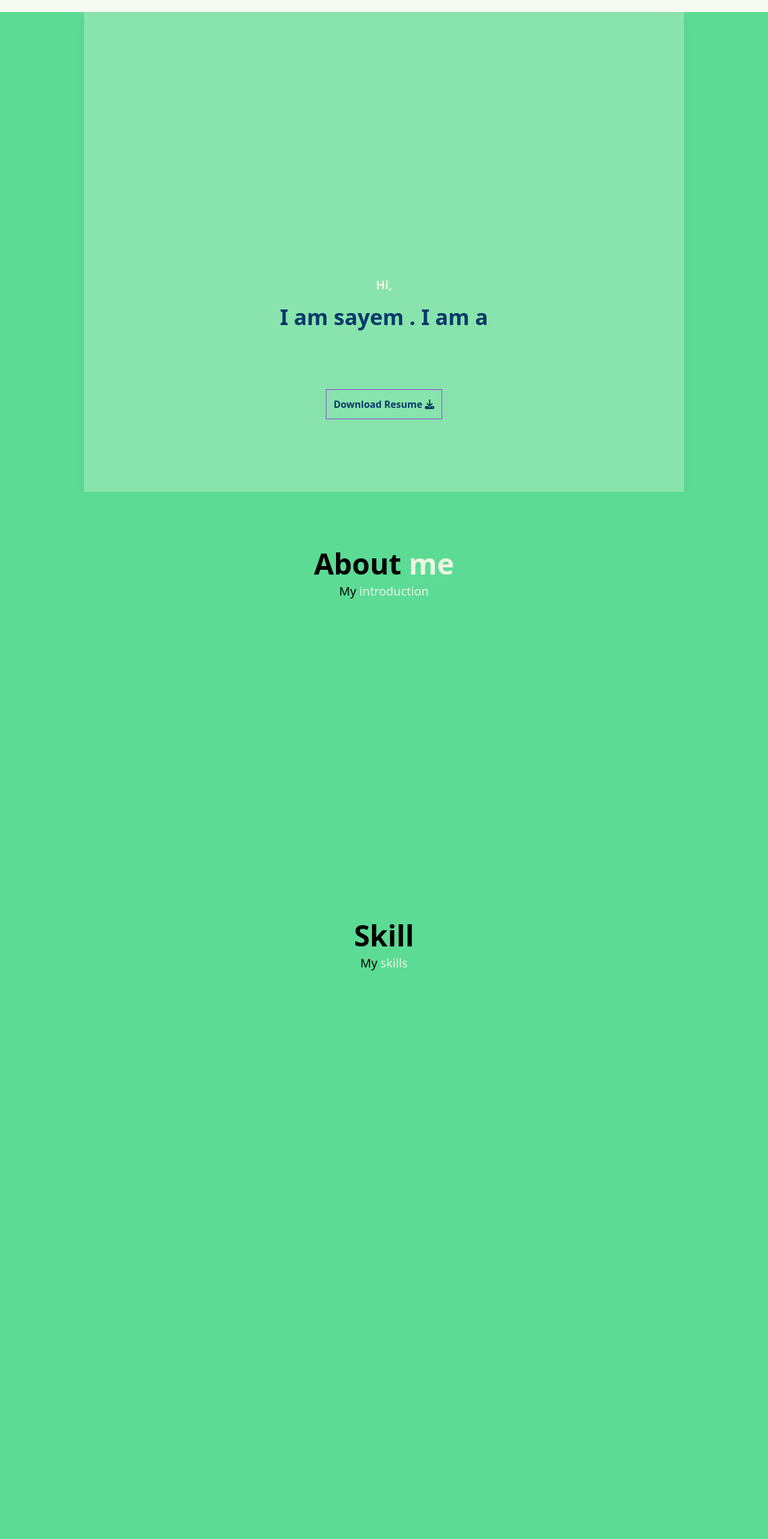
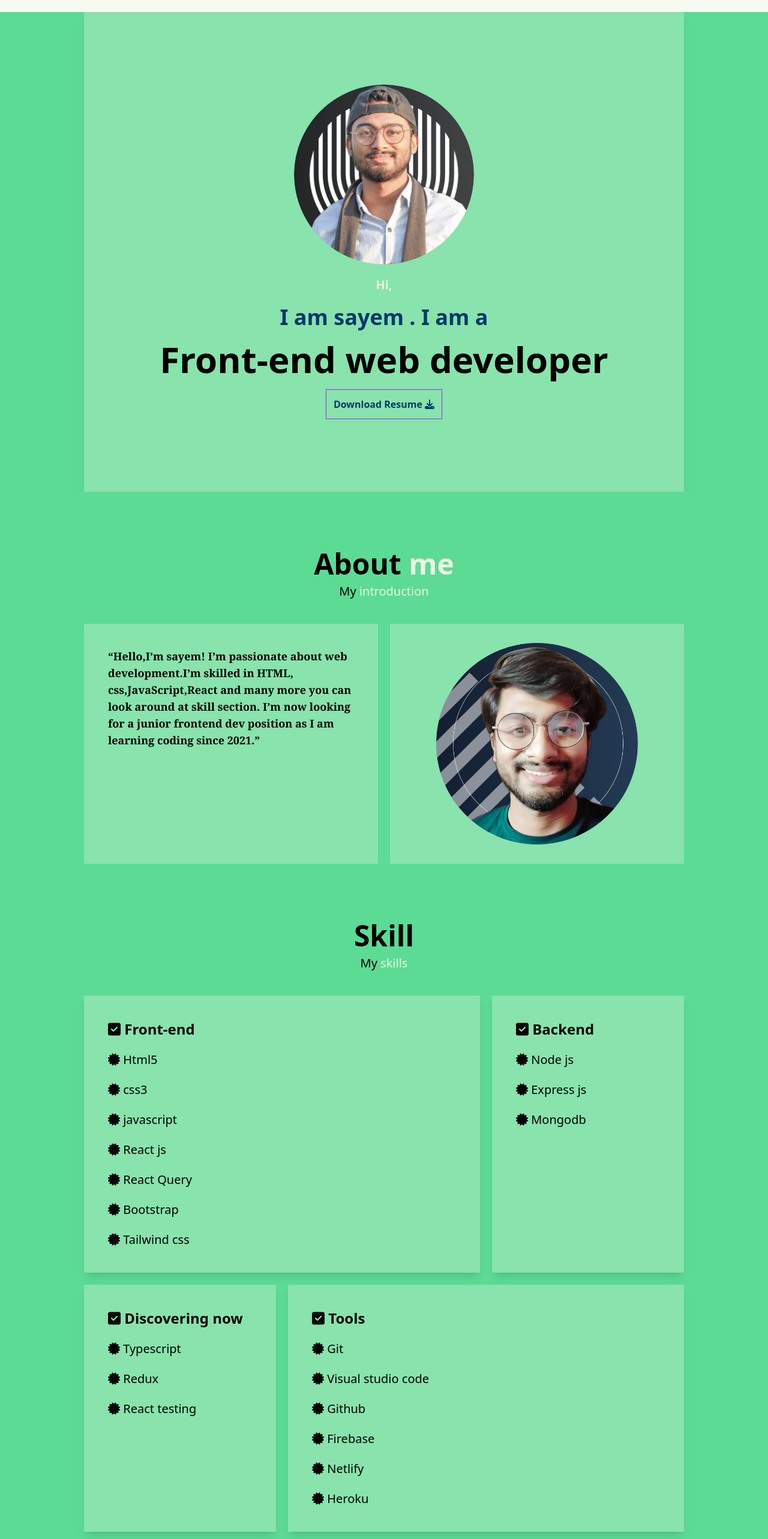
Before and after one commit to Sayemhaque/Porfolio-site, a React (Create React App) app: page / in a window 1280 px wide. Shown: the part 60-2626 px from the top of the page at 60% size. Built offline with nearby package versions, Linux system fonts and the light colour scheme.

Commit message:
removed all aos class

```diff
--- a/src/components/About.js
+++ b/src/components/About.js
@@ -9,18 +9,14 @@ const About = () => {
             </div>
             <div className="max-w-[1000px] mx-auto pt-10">
                 <div className='grid grid-cols-1 sm:grid-cols-2 gap-5 '>
-                    <div data-aos="fade-up"
-                 data-aos-duration="1500"
-                  data-aos-anchor-placement="top-center" className=" bg-[#EDF5E1] bg-opacity-30 p-10 ">
+                    <div  className=" bg-[#EDF5E1] bg-opacity-30 p-10 ">
                     <span className="text-center font-serif font-bold  text-md sm:text-lg">
                     “Hello,I’m sayem! I’m passionate about web development.I’m skilled in HTML, css,JavaScript,React and many more you can look around at skill section.
                     I’m now looking for a junior frontend dev position as I am
                      learning coding since 2021.”
                     </span>
                     </div>
-                    <div data-aos="fade-down"
-                 data-aos-duration="1500"
-                  data-aos-anchor-placement="top-center" className="">
+                    <div  className="">
                         <img className="h-[400px]  w-full object-contain bg-[#EDF5E1] bg-opacity-30 p-8" src={AboutImg} alt="294798383-783431079496115-4408110538035041724-n-2"  />
                     </div>
                 </div>
--- a/src/components/Contact.js
+++ b/src/components/Contact.js
@@ -4,7 +4,7 @@ const Contact = () => {
     return (
         <section name='contact' className="pt-24  bg-[#5CDB95] px-8">
             <div>
-                <p className="text-left sm:text-center text-2xl md:text-5xl font-bold ">contact</p>
+                <p className="text-left sm:text-center text-2xl md:text-5xl font-bold ">Contact</p>
                 <p className="sm:text-center text-sm md:text-xl mt-2">
                     conncet  <span className="text-[#EDf5E1]"> with me </span>
                 </p>
--- a/src/components/Hero.js
+++ b/src/components/Hero.js
@@ -5,12 +5,10 @@ const Hero = () => {
         <section name='home' className="bg-[#5CDB95] ">
 
             <div className="max-w-[1000px]  bg-[#EDF5E1] min-h-screen  bg-opacity-30 shadow-lg mx-auto px-8  flex flex-col space-y-5 justify-center items-center ">
-                <img data-aos="flip-left"
-                    data-aos-easing="ease-out-cubic"
-                    data-aos-duration="2000" src={HeroImg} className="rounded-full object-contain h-[200px] w-[200px] sm:h-[300px] sm:w-[300px]" alt="" />
+                <img  src={HeroImg} className="rounded-full object-contain h-[200px] w-[200px] sm:h-[300px] sm:w-[300px]" alt="" />
                 <p className=" text-xl text-[#EDF5E1] mt-5  font-bold">Hi,</p>
                 <h2 className="text-xl md:text-4xl font-bold text-[#05386B] ">I am sayem . I am a</h2>
-                <h3 data-aos="zoom-out-up" className="text-4xl md:text-6xl font-bold text-center  font-sans ">Front-end web developer</h3>
+                <h3  className="text-4xl md:text-6xl font-bold text-center  font-sans ">Front-end web developer</h3>
                 <button className="bg-transparent border  border-purple-600 font-bold text-[#05386B] hover:text-[#EDF5E1]  hover:bg-[#05386B] py-3 px-3 mt-5 duration-200">Download Resume <i class="fa-solid fa-download"></i></button>
             </div>
         </section>
--- a/src/components/Skills.js
+++ b/src/components/Skills.js
@@ -22,9 +22,7 @@ const Skills = () => {
          <div className="max-w-[1000px] mx-auto pt-10">
             <div className="grid  sm:grid-cols-3 gap-5">
                {/* frontend skills */}
-               <div data-aos="flip-left"
-                  data-aos-easing="ease-out-cubic"
-                  data-aos-duration="2000" className="bg-[#EDF5E1] sm:col-span-2  bg-opacity-30 p-10 shadow-lg">
+               <div className="bg-[#EDF5E1] sm:col-span-2  bg-opacity-30 p-10 shadow-lg">
                   <div className="flex flex-col  space-y-5 text-[20px]">
                      <p className="text-2xl font-bold">
                         <i class="fa-solid fa-square-check"></i> Front-end
@@ -41,9 +39,7 @@ const Skills = () => {
                   </div>
                </div>
                {/* backend skills */}
-               <div data-aos="flip-right"
-                  data-aos-easing="ease-out-cubic"
-                  data-aos-duration="2000" className="bg-[#EDF5E1] bg-opacity-30 p-10 shadow-lg">
+               <div  className="bg-[#EDF5E1] bg-opacity-30 p-10 shadow-lg">
                   <div className="flex flex-col  space-y-5 text-[20px]">
                      <p className="text-2xl font-bold">
                         <i class="fa-solid fa-square-check"></i> Backend
@@ -60,8 +56,7 @@ const Skills = () => {
                   </div>
                </div>
                {/* tools i use */}
-               <div data-aos="fade-up-right" data-aos-duration="2000"
-                  data-aos-anchor-placement="top-bottom" className="bg-[#EDF5E1] bg-opacity-30 p-10 shadow-lg">
+               <div className="bg-[#EDF5E1] bg-opacity-30 p-10 shadow-lg">
 
                   <div className="flex flex-col  space-y-5 text-[20px]">
                      <p className="text-2xl font-bold">
@@ -79,8 +74,7 @@ const Skills = () => {
                   </div>
                </div>
                {/* what i am learning now */}
-               <div data-aos="fade-up-left" data-aos-duration="2000"
-                  data-aos-anchor-placement="top-bottom" className="bg-[#EDF5E1] sm:col-span-2 bg-opacity-30 p-10 shadow-lg">
+               <div  className="bg-[#EDF5E1] sm:col-span-2 bg-opacity-30 p-10 shadow-lg">
                   <div className="flex flex-col  space-y-5 text-[20px]">
                      <p className="text-2xl font-bold">
                         <i class="fa-solid fa-square-check"></i> Tools
--- a/src/components/Works.js
+++ b/src/components/Works.js
@@ -22,9 +22,7 @@ const Works = () => {
           {project.map((x) => {
             return (
               <>
-                <div data-aos="fade-right"
-                 data-aos-duration="1500"
-                  data-aos-anchor-placement="top-center"
+                <div
                   className="bg-[#EDF5E1] bg-opacity-30  shadow-xl">
                   <div className="flex flex-col  space-y-3 ">
                     <img className="w-full" src={x.img} alt="" />
```
